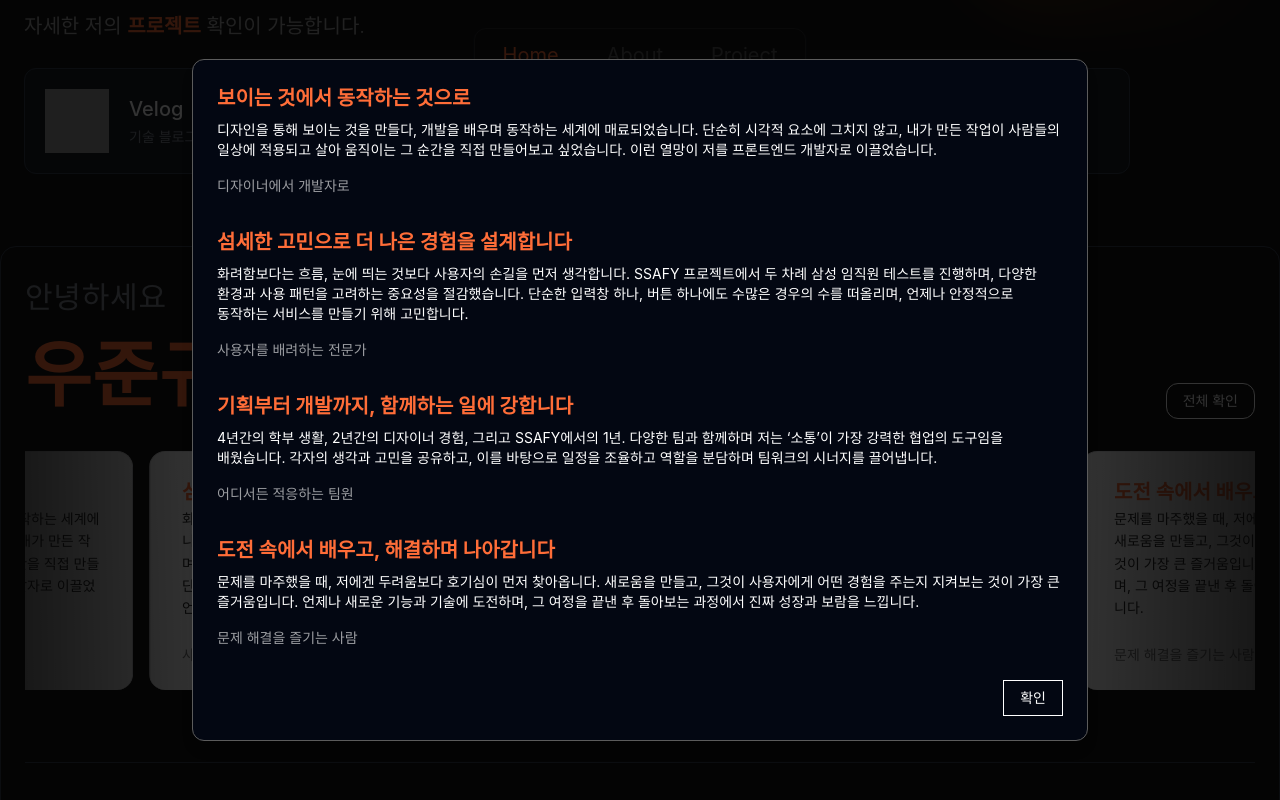
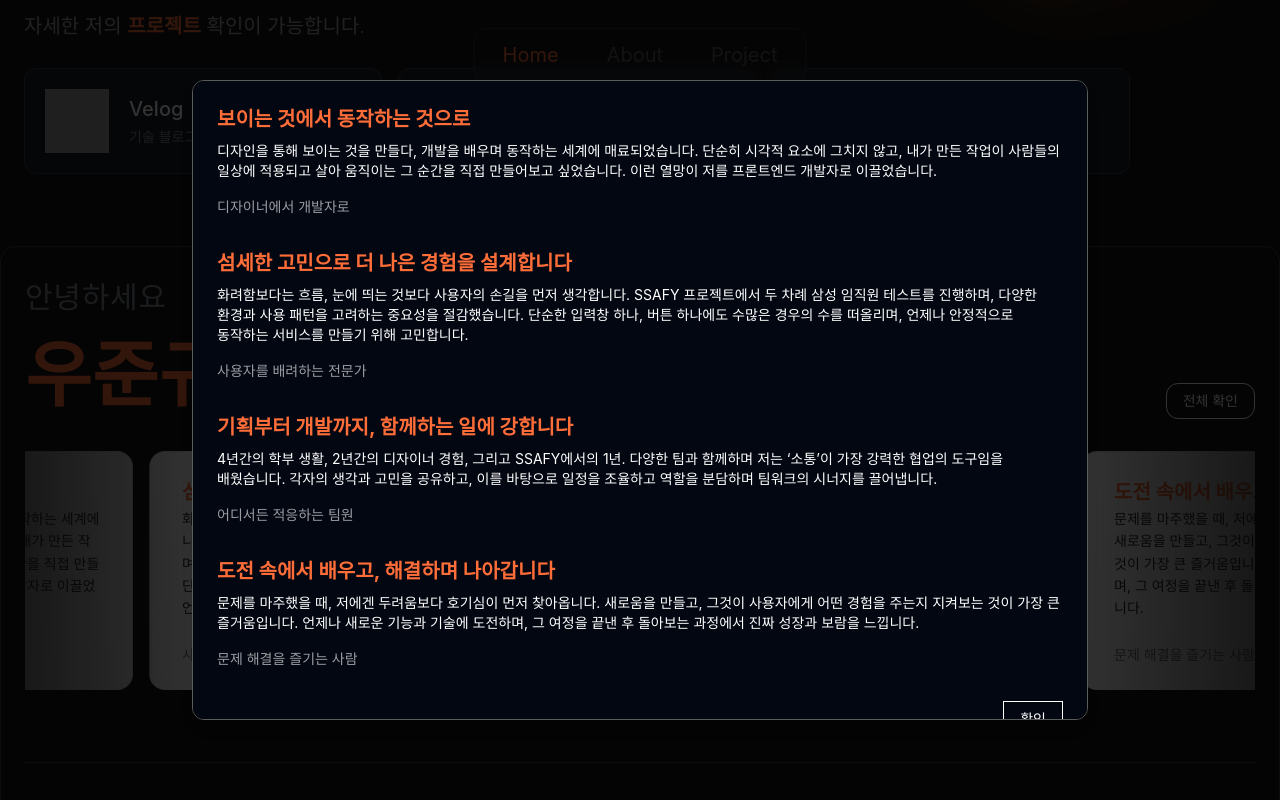
Before and after one commit to dnwnsrb11/WJG-my-portfolio, a Next.js app: page / in a window 1280 px wide. Both pictures are taken after a click on the button "전체 확인". Shown: the part 469-1269 px from the top of the page. Built offline with nearby package versions, Linux system fonts and the light colour scheme; grey boxes are pictures that could not be loaded.

Commit message:
design:모달 스크롤 추가

```diff
--- a/src/components/main/aboutMeModdal.tsx
+++ b/src/components/main/aboutMeModdal.tsx
@@ -20,7 +20,7 @@ export const AboutMeModdal = () => {
         <AlertDialogTrigger asChild>
           <Button variant="outline2">전체 확인</Button>
         </AlertDialogTrigger>
-        <AlertDialogContent>
+        <AlertDialogContent className="max-h-[80vh] overflow-y-auto">
           {aboutMe.map((item, index) => (
             <AlertDialogHeader key={index}>
               <AlertDialogTitle>{item.title}</AlertDialogTitle>
--- a/src/components/ui/alert-dialog.tsx
+++ b/src/components/ui/alert-dialog.tsx
@@ -49,7 +49,7 @@ const AlertDialogFooter = ({ className, ...props }: React.HTMLAttributes<HTMLDiv
 AlertDialogFooter.displayName = "AlertDialogFooter";
 
 const AlertDialogTitle = React.forwardRef<React.ElementRef<typeof AlertDialogPrimitive.Title>, React.ComponentPropsWithoutRef<typeof AlertDialogPrimitive.Title>>(({ className, ...props }, ref) => (
-  <AlertDialogPrimitive.Title ref={ref} className={cn("text-xl font-bold text-title", className)} {...props} />
+  <AlertDialogPrimitive.Title ref={ref} className={cn("text-xl font-bold text-title break-keep", className)} {...props} />
 ));
 AlertDialogTitle.displayName = AlertDialogPrimitive.Title.displayName;
 
```
